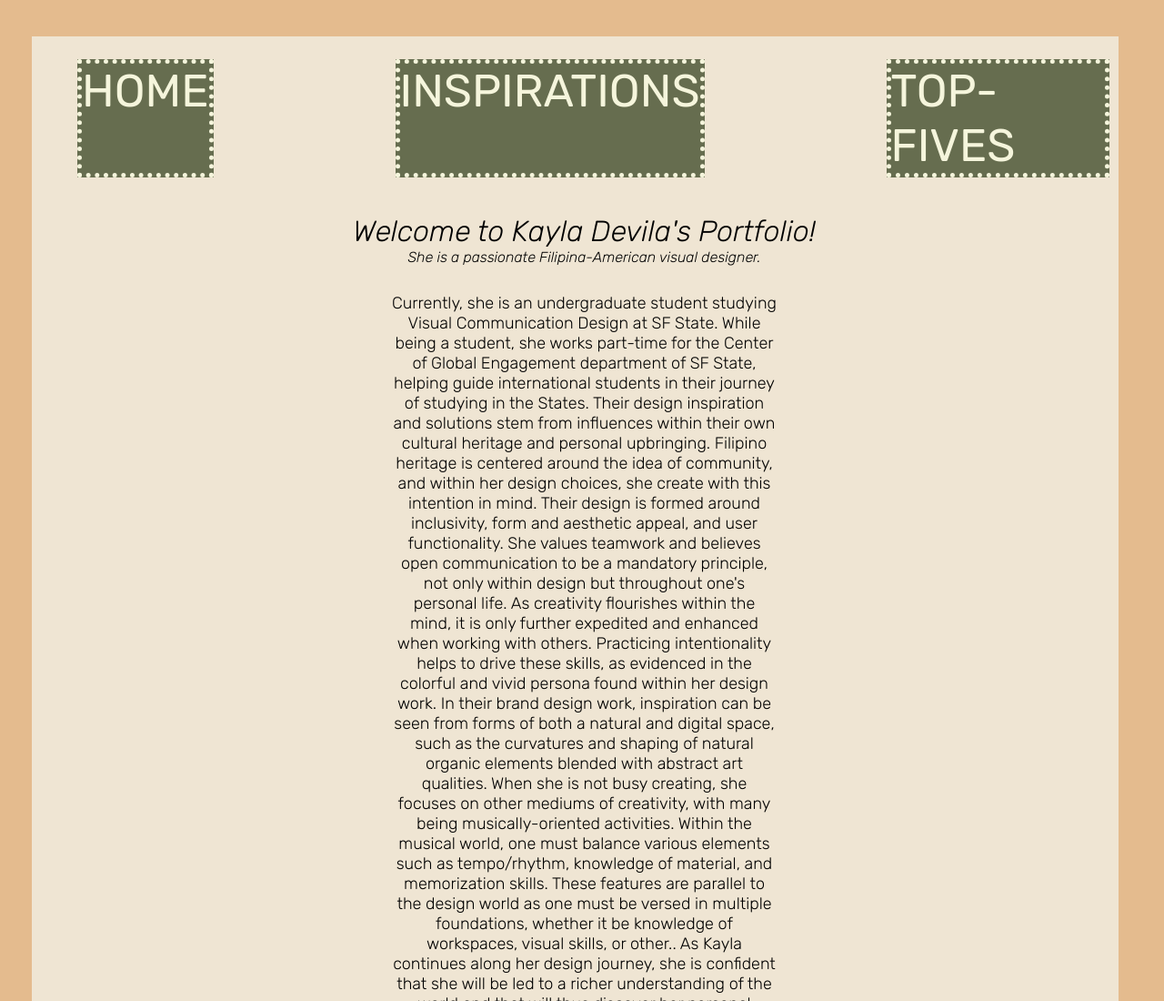
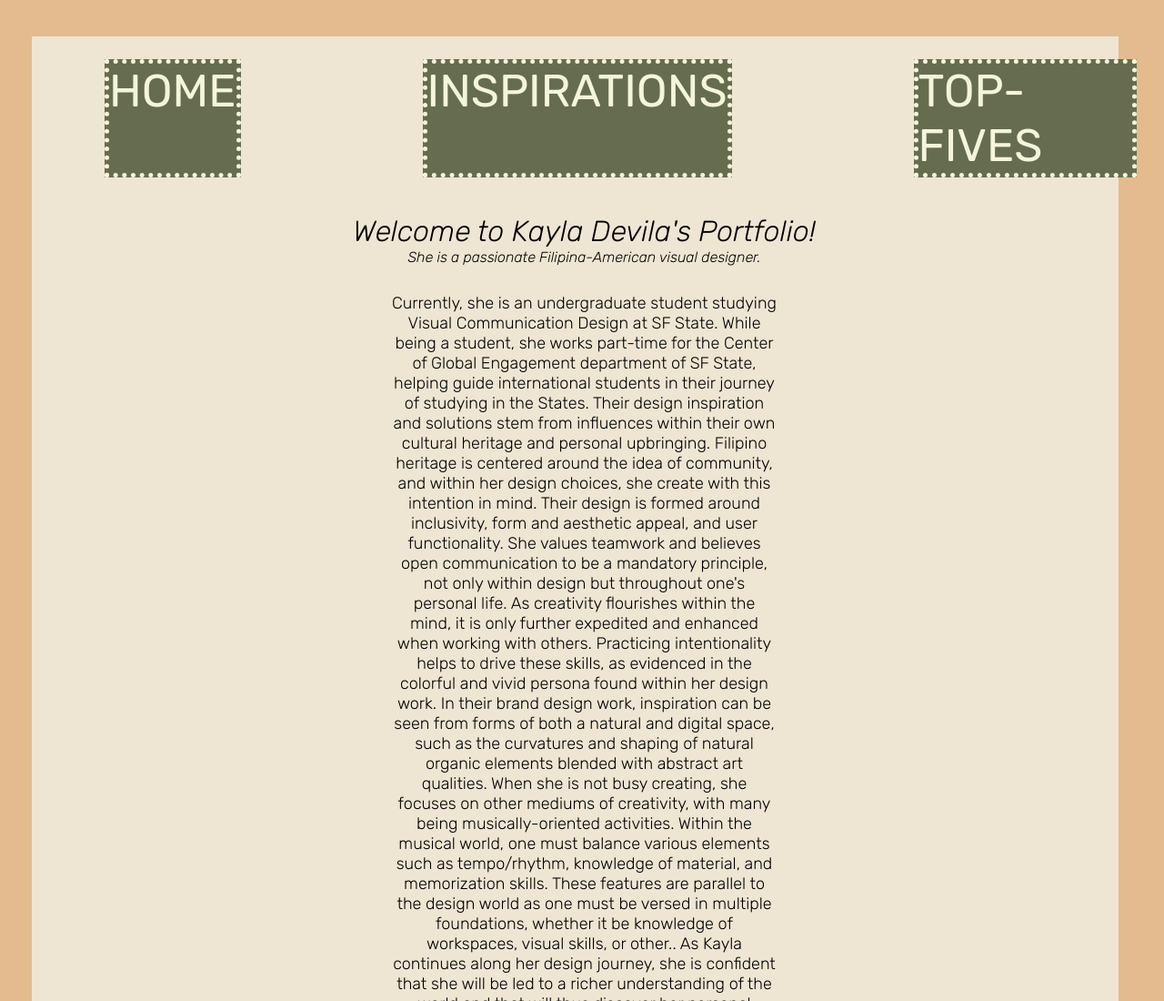
Before and after one commit to kdevila/ProjectOnePortfolio, a plain HTML site: page index.html in a window 1280 px wide. Shown: the top 1100 px of the page at 91% size. Drawn offline with Linux system fonts and the light colour scheme.

Commit message:
Update style.css

```diff
--- a/css/style.css
+++ b/css/style.css
@@ -18,7 +18,7 @@ nav{
     width: 100%;
     padding-top: 25px;
     justify-content: center;
-    margin: 40px 10px;
+    margin: 40px 40px;
     display: flex;
     gap: 200px;
 }
```
